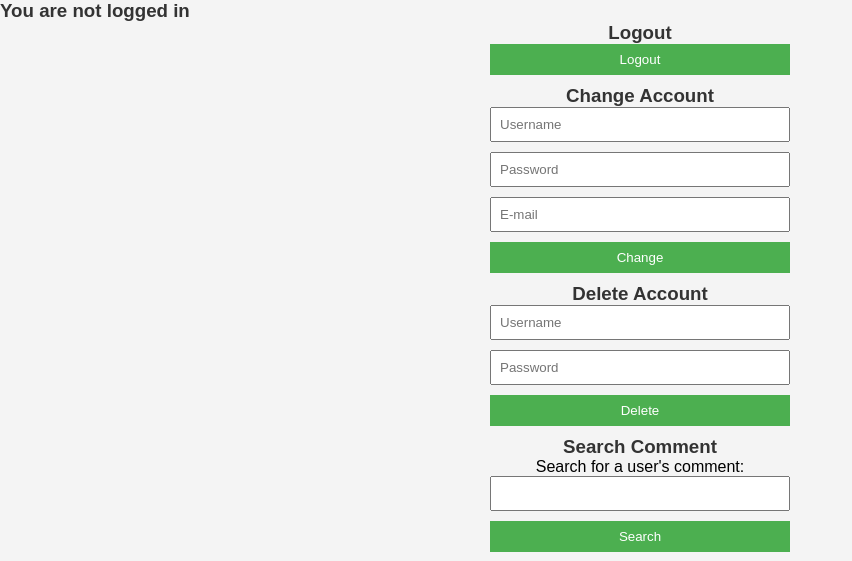
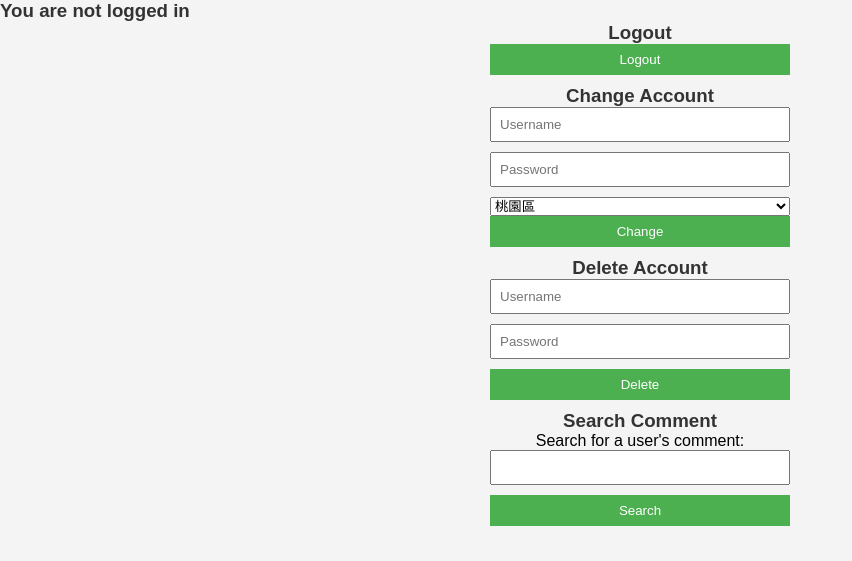
Before and after one commit to Allenwang2004/DatabaseFinalproject, a PHP site: page /accounts.php in a window 1280 px wide. Shown: the top 561 px of the page, without its empty margins (0-852 px from the left). Run offline with PHP 8.4, Linux system fonts and the light colour scheme.

Commit message:
Add files via upload
changed accounts & try_login

```diff
--- a/accounts.php
+++ b/accounts.php
@@ -32,9 +32,25 @@ require_once 'includes/leave_comment_view.inc.php';
     <form action = "includes/userupdate.inc.php" method="post">
         <input type="text" name="username" placeholder="Username">
         <input type="password" name="pwd" placeholder="Password">
-        <input type="text" name="email" placeholder="E-mail">
+        <input type="hidden" name="selected_region" id="selectedRegion" value="">
+        <select onchange="handleSelectChange(this)">
+                <option>桃園區</option>
+                <option>中壢區</option>
+                <option>平鎮區</option>
+                <option>八德區</option>
+                <option>楊梅區</option>
+                <option>蘆竹區</option>
+                <option>大溪區</option>
+                <option>龜山區</option>
+                <option>大園區</option>
+                <option>觀音區</option>
+                <option>新屋區</option>
+                <option>龍潭區</option>
+                <option>復興區</option>
+            </select>
         <button>Change</button>
     </form>
+    <?php check_password(); ?>
 
     <h3>Delete Account</h3>
     <form action = "includes/userdelete.inc.php" method="post">
@@ -42,6 +58,7 @@ require_once 'includes/leave_comment_view.inc.php';
         <input type="password" name="pwd" placeholder="Password">
         <button>Delete</button>
     </form>
+    <?php check_password(); ?>
 
     <h3>Search Comment</h3>
     <form class="searchform" action = "search.php" method="post">
@@ -62,3 +79,11 @@ require_once 'includes/leave_comment_view.inc.php';
     </div>
 </body>
 </html>
+
+<script>
+    function handleSelectChange(selectElement) {
+        var selectedOption = selectElement.options[selectElement.selectedIndex];
+        var selectedText = selectedOption.text;
+        document.getElementById('selectedRegion').value = selectedText;
+    }
+</script>
```
Also changed, not shown: try_login.php (+24 -1 lines).
